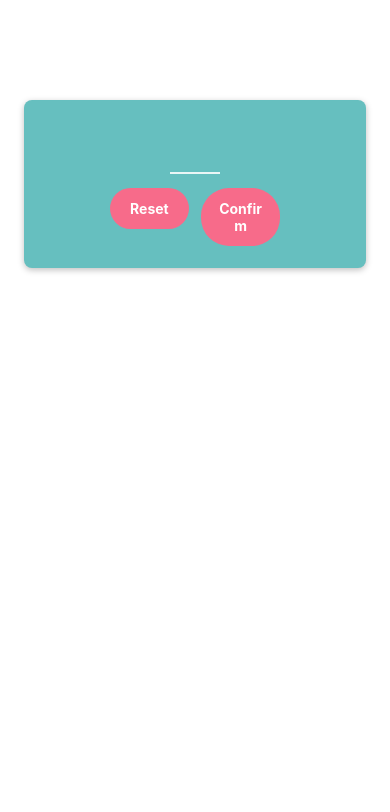
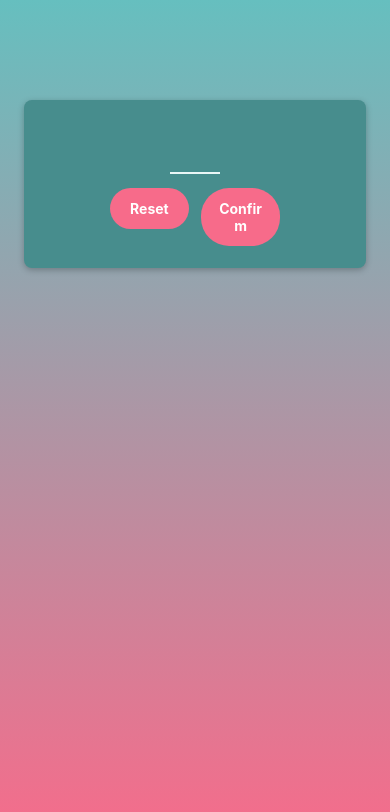
Before and after one commit to xoxoffy/native-guesser, a React Native app: screen / in a window 390 px wide. Shown: the top 812 px of the page. Built offline with nearby package versions, Linux system fonts and the light colour scheme.

Commit message:
LinearGradient

```diff
--- a/App.js
+++ b/App.js
@@ -1,14 +1,19 @@
 import { StatusBar } from 'expo-status-bar';
 import { StyleSheet, Text, View } from 'react-native';
 import StartGameScreen from './screens/StartGameScreen';
+import { LinearGradient } from 'expo-linear-gradient';
 
 export default function App() {
   return (
-    <View>
+    <LinearGradient colors={['#66bfbf', '#f76b8a']} style={styles.rootScreen}>
       <StatusBar style="auto" />
       <StartGameScreen />
-    </View>
+    </LinearGradient>
   );
 }
 
-const styles = StyleSheet.create({});
+const styles = StyleSheet.create({
+  rootScreen: {
+    flex: 1,
+  },
+});
--- a/package.json
+++ b/package.json
@@ -12,7 +12,8 @@
     "expo": "~47.0.12",
     "expo-status-bar": "~1.4.2",
     "react": "18.1.0",
-    "react-native": "0.70.5"
+    "react-native": "0.70.5",
+    "expo-linear-gradient": "~12.0.1"
   },
   "devDependencies": {
     "@babel/core": "^7.12.9",
--- a/screens/StartGameScreen.tsx
+++ b/screens/StartGameScreen.tsx
@@ -28,7 +28,7 @@
     marginTop: 100,
     marginHorizontal: 24,
     padding: 16,
-    backgroundColor: '#66bfbf',
+    backgroundColor: '#478d8d',
     borderRadius: 8,
     // Android
     elevation: 4,
```
Also changed, not shown: 1 other file (tests, documents, lock files or other folders).
